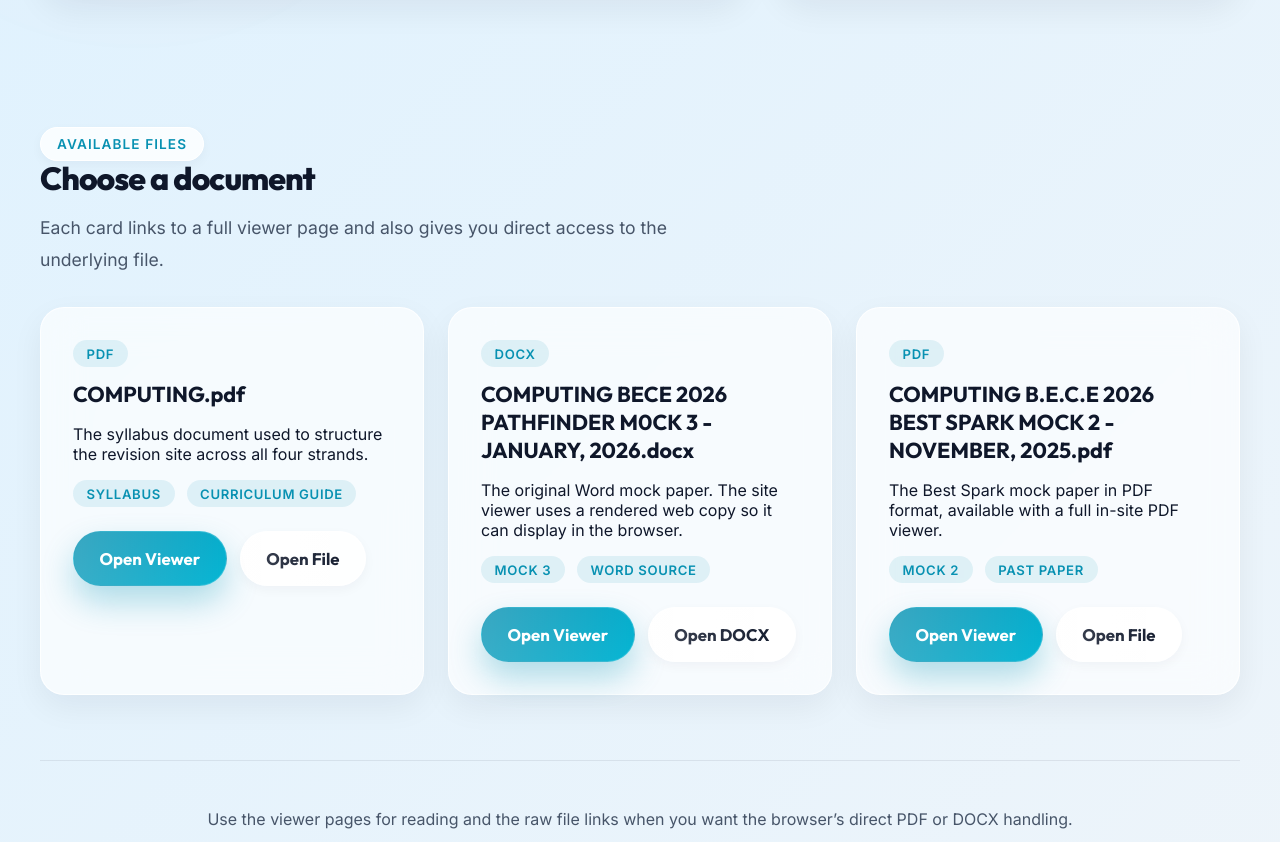
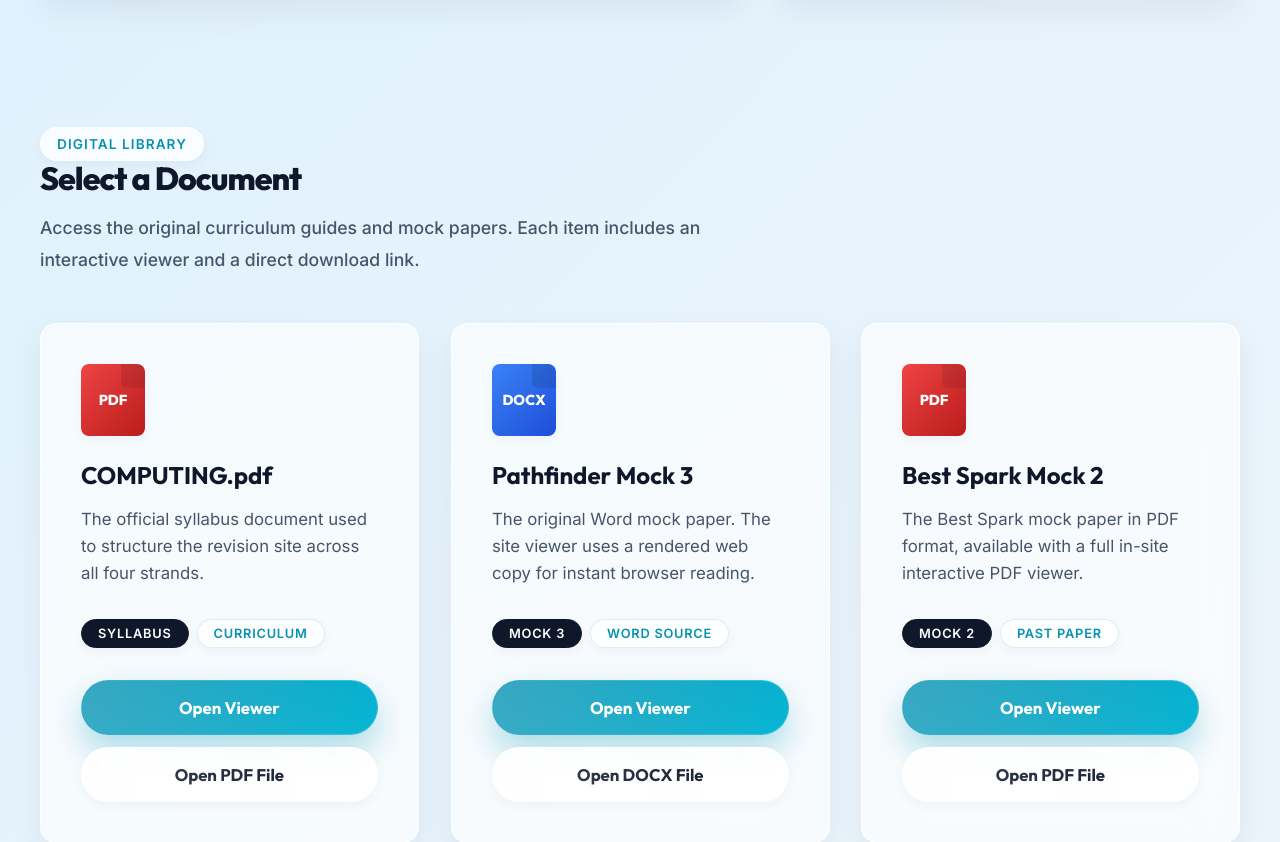
Before and after one commit to desmondknunoo/Computing-BECE, a plain HTML site: page documents.html in a window 1280 px wide. Shown: the part 800-1642 px from the top of the page. Drawn offline with Linux system fonts and the light colour scheme.

Commit message:
feat: redesign document library with updated UI components, card styling, and refined layout typography

```diff
--- a/documents.html
+++ b/documents.html
@@ -49,7 +49,7 @@
           </div>
         </article>
 
-        <aside class="hero-panel reveal">
+        <aside class="hero-panel hero-panel--docs reveal">
           <h2>How To Use It</h2>
           <ol class="priority-list">
             <li>Open a viewer page for the document you want.</li>
@@ -67,64 +67,64 @@
       <section class="section-block">
         <div class="section-head reveal">
           <div>
-            <span class="section-kicker">Available Files</span>
-            <h2>Choose a document</h2>
-            <p>
-              Each card links to a full viewer page and also gives you direct
-              access to the underlying file.
+            <span class="section-kicker">Digital Library</span>
+            <h2>Select a Document</h2>
+            <p class="lead">
+              Access the original curriculum guides and mock papers. Each item
+              includes an interactive viewer and a direct download link.
             </p>
           </div>
         </div>
 
         <div class="document-grid">
           <article class="document-card reveal">
-            <span class="document-badge">PDF</span>
+            <div class="document-icon document-icon--pdf">PDF</div>
             <strong>COMPUTING.pdf</strong>
             <p>
-              The syllabus document used to structure the revision site across
-              all four strands.
+              The official syllabus document used to structure the revision site
+              across all four strands.
             </p>
             <div class="document-meta">
-              <span class="viewer-badge">Syllabus</span>
-              <span class="viewer-badge">Curriculum Guide</span>
+              <span class="document-badge document-badge--type">Syllabus</span>
+              <span class="document-badge">Curriculum</span>
             </div>
             <div class="document-actions">
               <a class="button button--primary" href="view-computing-syllabus.html">Open Viewer</a>
-              <a class="button button--secondary" href="documents/computing-syllabus.pdf">Open File</a>
+              <a class="button button--secondary" href="documents/computing-syllabus.pdf">Open PDF File</a>
             </div>
           </article>
 
           <article class="document-card reveal">
-            <span class="document-badge">DOCX</span>
-            <strong>COMPUTING BECE 2026 PATHFINDER M0CK 3 - JANUARY, 2026.docx</strong>
+            <div class="document-icon document-icon--docx">DOCX</div>
+            <strong>Pathfinder Mock 3</strong>
             <p>
               The original Word mock paper. The site viewer uses a rendered web
-              copy so it can display in the browser.
+              copy for instant browser reading.
             </p>
             <div class="document-meta">
-              <span class="viewer-badge">Mock 3</span>
-              <span class="viewer-badge">Word Source</span>
+              <span class="document-badge document-badge--type">Mock 3</span>
+              <span class="document-badge">Word Source</span>
             </div>
             <div class="document-actions">
               <a class="button button--primary" href="view-pathfinder-mock-3.html">Open Viewer</a>
-              <a class="button button--secondary" href="documents/pathfinder-mock-3.docx">Open DOCX</a>
+              <a class="button button--secondary" href="documents/pathfinder-mock-3.docx">Open DOCX File</a>
             </div>
           </article>
 
           <article class="document-card reveal">
-            <span class="document-badge">PDF</span>
-            <strong>COMPUTING B.E.C.E 2026 BEST SPARK MOCK 2 - NOVEMBER, 2025.pdf</strong>
+            <div class="document-icon document-icon--pdf">PDF</div>
+            <strong>Best Spark Mock 2</strong>
             <p>
               The Best Spark mock paper in PDF format, available with a full
-              in-site PDF viewer.
+              in-site interactive PDF viewer.
             </p>
             <div class="document-meta">
-              <span class="viewer-badge">Mock 2</span>
-              <span class="viewer-badge">Past Paper</span>
+              <span class="document-badge document-badge--type">Mock 2</span>
+              <span class="document-badge">Past Paper</span>
             </div>
             <div class="document-actions">
               <a class="button button--primary" href="view-best-spark-mock-2.html">Open Viewer</a>
-              <a class="button button--secondary" href="documents/best-spark-mock-2.pdf">Open File</a>
+              <a class="button button--secondary" href="documents/best-spark-mock-2.pdf">Open PDF File</a>
             </div>
           </article>
         </div>
--- a/styles.css
+++ b/styles.css
@@ -17,9 +17,9 @@
   --shadow-md: 0 12px 32px rgba(15, 23, 42, 0.06);
   --shadow-lg: 0 24px 48px rgba(15, 23, 42, 0.08);
   --shadow-hover: 0 32px 64px rgba(15, 23, 42, 0.12);
-  --radius-lg: 32px;
-  --radius-md: 24px;
-  --radius-sm: 16px;
+  --radius-lg: 16px;
+  --radius-md: 12px;
+  --radius-sm: 8px;
   --max-width: 1200px;
   --display: 'Outfit', sans-serif;
   --body: 'Inter', sans-serif;
@@ -396,12 +396,17 @@ h1 {
 .panel-note {
   padding: 1.2rem;
   border-radius: var(--radius-sm);
-  background: linear-gradient(135deg, rgba(245, 158, 11, 0.15), rgba(225, 29, 72, 0.1));
-  border: 1px solid rgba(255,255,255,0.6);
+  background: linear-gradient(135deg, rgba(8, 145, 178, 0.1), rgba(255, 255, 255, 0.8));
+  border: 1px solid rgba(8, 145, 178, 0.1);
   color: var(--ink);
   font-size: 0.95rem;
   font-weight: 600;
   line-height: 1.6;
+}
+
+.hero-panel--docs {
+  background: linear-gradient(135deg, rgba(255,255,255,0.8), rgba(8, 145, 178, 0.05));
+  border-left: 4px solid var(--teal);
 }
 
 .section-block {
@@ -943,63 +948,145 @@ table {
 .document-grid {
   display: grid;
   grid-template-columns: repeat(12, minmax(0, 1fr));
-  gap: 1.5rem;
+  gap: 2rem;
+  margin-top: 3rem;
 }
 
 .document-card,
 .viewer-panel {
-  border-radius: var(--radius-md);
+  border-radius: var(--radius-lg);
   background: var(--glass-bg);
-  backdrop-filter: blur(20px);
-  -webkit-backdrop-filter: blur(20px);
+  backdrop-filter: blur(24px);
+  -webkit-backdrop-filter: blur(24px);
   border: 1px solid var(--glass-border);
   box-shadow: var(--shadow-md);
+  transition: all 400ms cubic-bezier(0.34, 1.56, 0.64, 1);
 }
 
 .document-card {
   grid-column: span 4;
-  padding: 2rem;
+  padding: 2.5rem;
+  display: flex;
+  flex-direction: column;
+  position: relative;
+  overflow: hidden;
+}
+
+.document-card::before {
+  content: "";
+  position: absolute;
+  top: 0;
+  left: 0;
+  width: 100%;
+  height: 4px;
+  background: linear-gradient(90deg, var(--teal), var(--gold));
+  opacity: 0;
+  transition: opacity 300ms ease;
+}
+
+.document-card:hover {
+  transform: translateY(-12px);
+  box-shadow: var(--shadow-hover);
+  border-color: rgba(255, 255, 255, 0.5);
+}
+
+.document-card:hover::before {
+  opacity: 1;
+}
+
+.document-icon {
+  width: 4rem;
+  height: 4.5rem;
+  display: flex;
+  align-items: center;
+  justify-content: center;
+  background: white;
+  border-radius: 8px;
+  margin-bottom: 1.5rem;
+  font-family: var(--display);
+  font-weight: 800;
+  font-size: 0.9rem;
+  color: #fff;
+  position: relative;
+  box-shadow: var(--shadow-sm);
+}
+
+.document-icon::after {
+  content: "";
+  position: absolute;
+  top: 0;
+  right: 0;
+  width: 1.5rem;
+  height: 1.5rem;
+  background: rgba(0,0,0,0.1);
+  border-bottom-left-radius: 6px;
+  border-top-right-radius: 8px;
+}
+
+.document-icon--pdf {
+  background: linear-gradient(135deg, #ef4444, #b91c1c);
+}
+
+.document-icon--docx {
+  background: linear-gradient(135deg, #3b82f6, #1d4ed8);
 }
 
 .document-card strong {
   display: block;
-  margin-top: 0.8rem;
-  font-size: 1.35rem;
+  font-size: 1.5rem;
   font-family: var(--display);
   color: var(--ink);
+  line-height: 1.25;
+  margin-bottom: 1rem;
 }
 
 .document-card p {
-  margin: 1rem 0 0;
+  margin: 0;
+  color: var(--ink-soft);
+  font-size: 1.05rem;
+  line-height: 1.6;
+  flex-grow: 1;
 }
 
 .document-meta,
 .viewer-meta {
   display: flex;
   flex-wrap: wrap;
-  gap: 0.75rem;
-  margin-top: 1rem;
+  gap: 0.5rem;
+  margin-top: 2rem;
 }
 
 .document-badge,
 .viewer-badge {
   display: inline-flex;
   align-items: center;
-  padding: 0.35rem 0.85rem;
+  padding: 0.4rem 1rem;
   border-radius: 999px;
-  background: rgba(8, 145, 178, 0.1);
+  background: rgba(255, 255, 255, 0.8);
   color: var(--teal);
-  font-size: 0.82rem;
+  font-size: 0.8rem;
   font-weight: 800;
-  letter-spacing: 0.05em;
+  letter-spacing: 0.06em;
   text-transform: uppercase;
+  border: 1px solid rgba(8, 145, 178, 0.15);
+  box-shadow: var(--shadow-sm);
+}
+
+.document-badge--type {
+  background: var(--ink);
+  color: #fff;
+  border-color: var(--ink);
 }
 
 .document-actions {
   display: flex;
-  flex-wrap: wrap;
-  gap: 0.8rem;
-  margin-top: 1.5rem;
+  flex-direction: column;
+  gap: 0.75rem;
+  margin-top: 2rem;
+}
+
+.document-actions .button {
+  width: 100%;
 }
 
 .viewer-panel {
```
